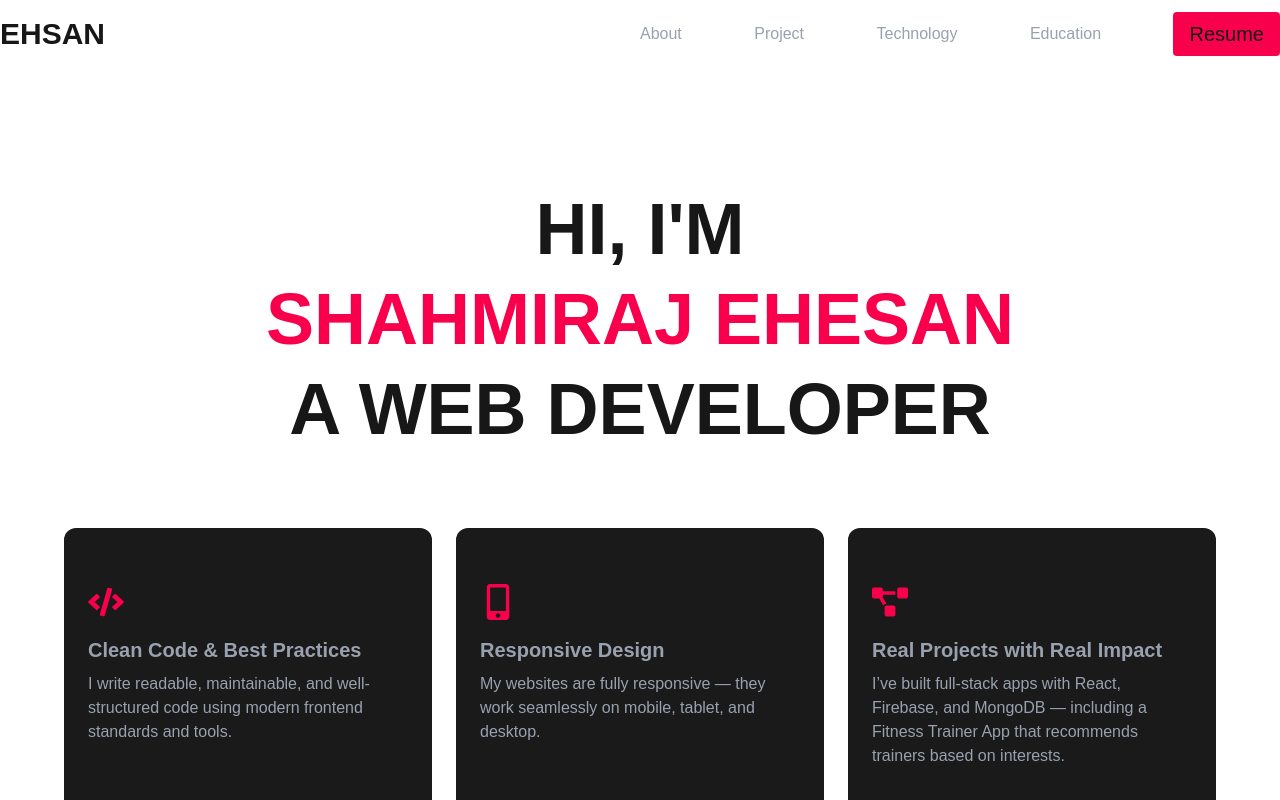
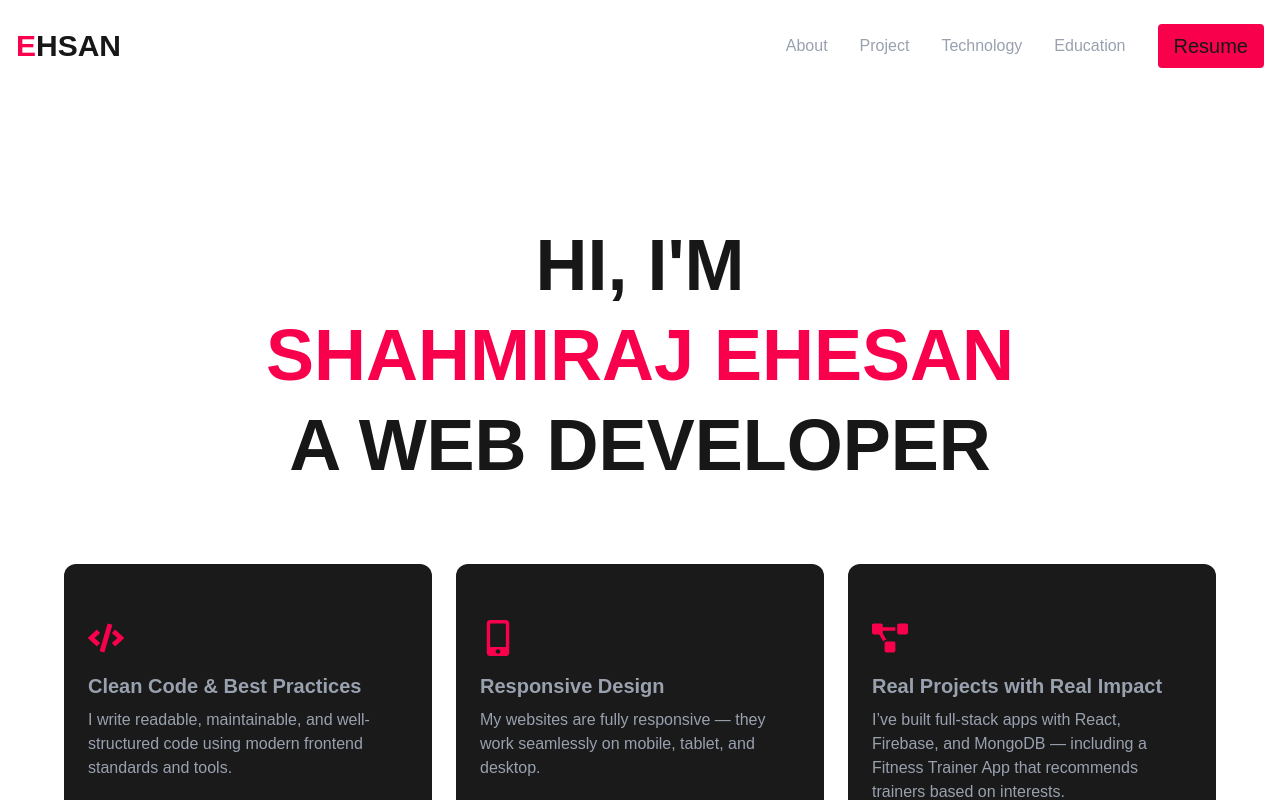
Before and after one commit to DevSadit/_portfolio, a Next.js app: page / in a window 1280 px wide. Shown: the top 800 px of the page. Built offline with nearby package versions, Linux system fonts and the light colour scheme.

Commit message:
navbar and projects section both updated 50%

```diff
--- a/app/_landing/Landing.jsx
+++ b/app/_landing/Landing.jsx
@@ -9,7 +9,7 @@ import TechStack from "./TechStack/TechStack";
 export default function Landing() {
   return (
     <div>
-      <div className="h-lvh">
+      <div className="min-h-screen">
         <Navbar />
         <Header />
       </div>
@@ -19,7 +19,7 @@ export default function Landing() {
       <div className="mt-20">
         <TechStack />
       </div>
-      <div>
+      <div className="min-h-screen">
         <Projects />
       </div>
       <div>
--- a/app/_landing/Projects/Projects.jsx
+++ b/app/_landing/Projects/Projects.jsx
@@ -1,129 +1,119 @@
 "use client";
 import { useState } from "react";
+import Image from "next/image";
+import Link from "next/link";
 
 export default function Projects() {
-  // State to track which project is being hovered
   const [hoveredProject, setHoveredProject] = useState(null);
+  const [isMounted, setIsMounted] = useState(false);
 
-  // Project data with title, description, and icon color
+  // Set isMounted to true when component mounts to prevent hydration issues
+  useState(() => {
+    setIsMounted(true);
+  }, []);
+
+  // Project data array - you can replace with your actual projects
   const projects = [
     {
       id: 1,
-      title: "Business Strategy",
-      description:
-        "Create visual plans showing the full scope of your project to keep you on track for success.",
-      iconColor: "bg-red-500",
-      iconClass: "i-business",
+      title: "Main Demo",
+      image: "/projects/main-demo.jpg", // Replace with your actual image path
+      category: "Web Development",
+      tag: "Trending",
+      tagColor: "bg-gradient-to-r from-blue-400 to-cyan-400", // Blue gradient for "Trending"
+      link: "/projects/main-demo",
     },
     {
       id: 2,
-      title: "App Development",
-      description:
-        "A wide collection of over 500 pre-built components to create modern mobile and web applications.",
-      iconColor: "bg-blue-500",
-      iconClass: "i-mobile",
-    },
-    {
-      id: 3,
-      title: "Web Development",
-      description:
-        "Create visual apps showing the full scope of your project to keep you on track for success.",
-      iconColor: "bg-pink-500",
-      iconClass: "i-web",
-    },
-    {
-      id: 4,
-      title: "SEO Marketing",
-      description:
-        "Optimize your content and improve your search engine rankings with advanced SEO strategies.",
-      iconColor: "bg-purple-500",
-      iconClass: "i-seo",
+      title: "Main Demo Light",
+      image: "/projects/main-demo-light.jpg",
+      category: "UI Design",
+      tag: null, // No tag for this one
+      link: "/projects/main-demo-light",
     },
   ];
 
   return (
-    <div className="w-full py-16 px-4 text-gray-800 dark:text-white">
-      {/* Main container */}
+    <section className="py-16 px-4">
       <div className="max-w-6xl mx-auto">
-        {/* Section Title */}
-        <div className="mb-12">
-          <h2 className="text-3xl md:text-4xl font-bold mb-2">What I Do</h2>
-          <div className="w-16 h-1 bg-pink-500"></div>
+        {/* Section Header */}
+        <div className="text-center mb-12">
+          <h2 className="text-3xl md:text-5xl font-bold mb-4 text-white">
+            My <span className="text-[#F9004D]">Projects</span>
+          </h2>
+          <p className="text-base md:text-lg text-gray-400 max-w-xl mx-auto">
+            Check out some of my latest projects and works that showcase my
+            skills and expertise
+          </p>
         </div>
 
-        {/* Projects Grid - 2 columns on medium screens and above */}
-        <div className="grid grid-cols-1 md:grid-cols-2 gap-6 md:gap-8">
+        {/* Projects Grid */}
+        <div className="grid grid-cols-1 md:grid-cols-2 gap-6 lg:gap-8">
           {projects.map((project) => (
             <div
               key={project.id}
-              className="relative"
-              onMouseEnter={() => setHoveredProject(project.id)}
-              onMouseLeave={() => setHoveredProject(null)}
+              className="group relative overflow-hidden rounded-lg transition-all duration-300"
+              onMouseEnter={() => isMounted && setHoveredProject(project.id)}
+              onMouseLeave={() => isMounted && setHoveredProject(null)}
             >
-              {/* Project Card */}
-              <div
-                className={`
-                  relative p-6 md:p-8 rounded-lg overflow-hidden
-                  transition-all duration-500 ease-in-out transform
-                  ${
-                    hoveredProject === project.id
-                      ? "bg-white dark:bg-gray-800 shadow-xl scale-105 border-t-4 border-pink-500"
-                      : "bg-gray-100 dark:bg-gray-900"
-                  }
-                `}
-              >
-                {/* Icon */}
-                <div className="mb-4">
-                  <div
-                    className={`w-12 h-12 rounded-lg flex items-center justify-center ${project.iconColor} text-white`}
-                  >
-                    {/* Using placeholder element for icon - you would replace with actual icons */}
-                    <div className="w-6 h-6">
-                      <img
-                        src="/api/placeholder/24/24"
-                        alt={project.title}
-                        className="w-full h-full"
-                      />
-                    </div>
+              {/* Project Image */}
+              <div className="relative aspect-[16/10] w-full overflow-hidden">
+                <div
+                  className={`w-full h-full bg-gray-700 transition-transform duration-500 ${
+                    hoveredProject === project.id ? "scale-110" : "scale-100"
+                  }`}
+                >
+                  {/* Note: Replace the div below with actual Image component when you have images */}
+                  {/* <Image
+                    src={project.image}
+                    alt={project.title}
+                    fill
+                    className="object-cover"
+                  /> */}
+
+                  {/* Placeholder div - remove this and uncomment Image above when you have actual images */}
+                  <div className="w-full h-full bg-gray-700 flex items-center justify-center">
+                    <span className="text-gray-500">{project.title} Image</span>
                   </div>
                 </div>
 
-                {/* Content */}
-                <div>
-                  <h3
-                    className={`text-xl font-bold mb-3 transition-colors duration-300 ${
-                      hoveredProject === project.id ? "text-pink-500" : ""
-                    }`}
+                {/* Tag (if exists) */}
+                {project.tag && (
+                  <div
+                    className={`absolute top-4 right-4 px-4 py-1 rounded text-white text-sm font-medium ${project.tagColor}`}
                   >
-                    {project.title}
-                  </h3>
-                  <p className="text-gray-600 dark:text-gray-300 text-sm md:text-base">
-                    {project.description}
-                  </p>
-                </div>
-
-                {/* Bottom Line - visible only on hover */}
-                <div
-                  className={`
-                  absolute bottom-0 left-0 h-1 bg-gradient-to-r from-pink-500 to-purple-500
-                  transition-all duration-500 ease-in-out
-                  ${hoveredProject === project.id ? "w-full" : "w-0"}
-                `}
-                ></div>
+                    {project.tag}
+                  </div>
+                )}
               </div>
 
-              {/* Box shadow overlay effect */}
+              {/* Project Info */}
+              <div className="absolute bottom-0 left-0 w-full p-6 bg-black bg-opacity-80 transform transition-transform duration-300 ease-in-out">
+                <h3 className="text-xl md:text-2xl font-bold text-white mb-1">
+                  {project.title}
+                </h3>
+                <p className="text-gray-300 text-sm">{project.category}</p>
+              </div>
+
+              {/* Hover Overlay - Only visible on hover */}
               <div
-                className={`
-                absolute inset-0 rounded-lg bg-gradient-to-r from-pink-500/20 to-purple-500/20 opacity-0
-                transition-opacity duration-500 pointer-events-none
-                ${hoveredProject === project.id ? "opacity-100" : ""}
-              `}
-              ></div>
+                className={`absolute inset-0 bg-black bg-opacity-70 flex items-center justify-center transform transition-opacity duration-300 ${
+                  hoveredProject === project.id
+                    ? "opacity-100"
+                    : "opacity-0 pointer-events-none"
+                }`}
+              >
+                <Link
+                  href={project.link}
+                  className="px-6 py-3 bg-[#F9004D] text-white font-medium rounded hover:bg-opacity-90 transition-all"
+                >
+                  View Project
+                </Link>
+              </div>
             </div>
           ))}
         </div>
       </div>
-    </div>
+    </section>
   );
 }
--- a/app/_landing/TechStack/TechStack.jsx
+++ b/app/_landing/TechStack/TechStack.jsx
@@ -1,4 +1,4 @@
-// Server component
+"use client";
 
 import TechGrid from "../_components/TechGrid";
 
@@ -11,8 +11,8 @@ export default function TechStack() {
       <p className="text-base md:text-lg text-gray-400">
         Technologies I've been working with currently
       </p>
-      <div className="w-full text-white h-screen py-6 px-4">
-        <div className="max-w-5xl mx-auto h-full">
+      <div className="w-full text-white py-6 px-4">
+        <div className="max-w-5xl mx-auto">
           <TechGrid />
         </div>
       </div>
--- a/app/_landing/_components/TechGrid.jsx
+++ b/app/_landing/_components/TechGrid.jsx
@@ -1,9 +1,15 @@
 "use client";
-import { useState } from "react";
+import { useState, useEffect } from "react";
 import Image from "next/image";
 
 export default function TechGrid() {
   const [hoveredTech, setHoveredTech] = useState(null);
+  const [isMounted, setIsMounted] = useState(false);
+
+  // Use useEffect to mark component as mounted
+  useEffect(() => {
+    setIsMounted(true);
+  }, []);
 
   // DO NOT modify this techList as per your request
   const techList = [
@@ -97,23 +103,14 @@ export default function TechGrid() {
   ];
 
   // Group by categories
-  const frontendTech = [];
-  const backendTech = [];
-  const versionControlTech = [];
-  const deploymentTech = [];
-
-  for (let i = 0; i < techList.length; i++) {
-    const tech = techList[i];
-    if (tech.category === "Frontend") {
-      frontendTech.push(tech);
-    } else if (tech.category === "Backend") {
-      backendTech.push(tech);
-    } else if (tech.category === "Version Control") {
-      versionControlTech.push(tech);
-    } else if (tech.category === "Deployment") {
-      deploymentTech.push(tech);
-    }
-  }
+  const frontendTech = techList.filter((tech) => tech.category === "Frontend");
+  const backendTech = techList.filter((tech) => tech.category === "Backend");
+  const versionControlTech = techList.filter(
+    (tech) => tech.category === "Version Control"
+  );
+  const deploymentTech = techList.filter(
+    (tech) => tech.category === "Deployment"
+  );
 
   // Render UI
   function renderTechSection(title, items) {
@@ -123,14 +120,15 @@ export default function TechGrid() {
           {title}
         </h3>
         <div className="grid grid-cols-2 sm:grid-cols-3 md:grid-cols-4 lg:grid-cols-5 gap-3">
-          {items.map(function (tech) {
-            const isHovered = hoveredTech === tech.name;
+          {items.map((tech) => {
+            // Only apply hover effects if mounted (client-side)
+            const isHovered = isMounted && hoveredTech === tech.name;
 
             return (
               <div
                 key={tech.name}
-                onMouseEnter={() => setHoveredTech(tech.name)}
-                onMouseLeave={() => setHoveredTech(null)}
+                onMouseEnter={() => isMounted && setHoveredTech(tech.name)}
+                onMouseLeave={() => isMounted && setHoveredTech(null)}
                 className="group"
               >
                 <div
--- a/app/_landing/navbar/Navbar.jsx
+++ b/app/_landing/navbar/Navbar.jsx
@@ -1,34 +1,179 @@
-import React from "react";
+"use client";
+
+import React, { useState, useEffect, useRef } from "react";
+import Link from "next/link";
+
 const Navbar = () => {
+  const [menuOpen, setMenuOpen] = useState(false);
+  const [isMounted, setIsMounted] = useState(false);
+  const navRef = useRef(null);
+  const menuRef = useRef(null);
+
+  // Prevent hydration issues
+  useEffect(() => {
+    setIsMounted(true);
+  }, []);
+
+  // Close menu when screen size changes to desktop
+  useEffect(() => {
+    const handleResize = () => {
+      if (window.innerWidth >= 768) {
+        setMenuOpen(false);
+      }
+    };
+
+    window.addEventListener("resize", handleResize);
+    return () => window.removeEventListener("resize", handleResize);
+  }, []);
+
+  // Handle outside click to close menu
+  useEffect(() => {
+    const handleOutsideClick = (event) => {
+      if (
+        menuOpen &&
+        navRef.current &&
+        !navRef.current.contains(event.target) &&
+        menuRef.current &&
+        !menuRef.current.contains(event.target)
+      ) {
+        setMenuOpen(false);
+      }
+    };
+
+    document.addEventListener("mousedown", handleOutsideClick);
+    return () => document.removeEventListener("mousedown", handleOutsideClick);
+  }, [menuOpen]);
+
+  // Handle body scroll lock when menu is open
+  useEffect(() => {
+    if (menuOpen) {
+      document.body.style.overflow = "hidden";
+    } else {
+      document.body.style.overflow = "auto";
+    }
+
+    return () => {
+      document.body.style.overflow = "auto";
+    };
+  }, [menuOpen]);
+
+  // Handle toggle menu
+  const toggleMenu = () => {
+    setMenuOpen(!menuOpen);
+  };
+
+  // Navigation links
+  const navLinks = [
+    { name: "About", href: "/about" },
+    { name: "Project", href: "/projects" },
+    { name: "Technology", href: "/technology" },
+    { name: "Education", href: "/education" },
+  ];
+
   return (
-    <nav className="flex items-center mt-3">
-      <ul className="w-1/2 items-center">
-        <li className="flex gap-x-2 items-center">
-          <h2 className="text-3xl uppercase font-bold">Ehsan</h2>
-        </li>
-      </ul>
+    <nav className="px-4 py-4 md:py-6 relative" ref={navRef}>
+      <div className="mx-auto flex items-center justify-between">
+        {/* Logo */}
+        <div className="flex items-center">
+          <h2 className="text-2xl md:text-3xl uppercase font-bold">
+            <span className="text-[#f9004d]">E</span>hsan
+          </h2>
+        </div>
 
-      <ul className="w-1/2 flex justify-between items-center group">
-        <li className="text-gray-400 transition-colors duration-300  hover:text-white">
-          About
-        </li>
-        <li className="text-gray-400 transition-colors duration-300  hover:text-white">
-          Project
-        </li>
-        <li className="text-gray-400 transition-colors duration-300  hover:text-white">
-          Technology
-        </li>
-        <li className="text-gray-400 transition-colors duration-300  hover:text-white">
-          Education
-        </li>
-        <button className="bg-[#f9004d] px-4 py-2 rounded text-xl transition-transform duration-300 hover:-translate-y-1 hover:shadow-md">
-          Resume
+        {/* Hamburger button - only visible on mobile */}
+        <button
+          type="button"
+          onClick={toggleMenu}
+          className="inline-flex items-center justify-center p-2 rounded-md text-gray-400 hover:text-white focus:outline-none md:hidden z-50"
+          aria-expanded={menuOpen ? "true" : "false"}
+        >
+          <span className="sr-only">Open main menu</span>
+          {/* Hamburger icon - show when menu is closed */}
+          <svg
+            className={`${menuOpen ? "hidden" : "block"} h-6 w-6`}
+            xmlns="http://www.w3.org/2000/svg"
+            fill="none"
+            viewBox="0 0 24 24"
+            stroke="currentColor"
+            aria-hidden="true"
+          >
+            <path
+              strokeLinecap="round"
+              strokeLinejoin="round"
+              strokeWidth={2}
+              d="M4 6h16M4 12h16M4 18h16"
+            />
+          </svg>
+          {/* X icon - show when menu is open */}
+          <svg
+            className={`${menuOpen ? "block" : "hidden"} h-6 w-6`}
+            xmlns="http://www.w3.org/2000/svg"
+            fill="none"
+            viewBox="0 0 24 24"
+            stroke="currentColor"
+            aria-hidden="true"
+          >
+            <path
+              strokeLinecap="round"
+              strokeLinejoin="round"
+              strokeWidth={2}
+              d="M6 18L18 6M6 6l12 12"
+            />
+          </svg>
         </button>
-      </ul>
+
+        {/* Desktop navigation - hidden on mobile */}
+        <div className="hidden md:flex md:items-center md:space-x-8">
+          {navLinks.map((link) => (
+            <Link
+              key={link.name}
+              href={link.href}
+              className="text-gray-400 transition-colors duration-300 hover:text-white"
+            >
+              {link.name}
+            </Link>
+          ))}
+          <button className="bg-[#f9004d] px-4 py-2 rounded text-xl transition-transform duration-300 hover:-translate-y-1 hover:shadow-md">
+            Resume
+          </button>
+        </div>
+      </div>
+
+      {/* Mobile navigation overlay - Fixed position, covers entire screen */}
+      <div
+        className={`fixed inset-0 bg-black bg-opacity-50 z-40 md:hidden transition-opacity duration-300 ${
+          menuOpen ? "opacity-100" : "opacity-0 pointer-events-none"
+        }`}
+        aria-hidden="true"
+      ></div>
+
+      {/* Mobile navigation - slides in from right side */}
+      <div
+        ref={menuRef}
+        className={`fixed top-0 right-0 z-40 w-4/5 max-w-sm h-screen bg-gray-900 shadow-xl transform transition-transform duration-300 ease-in-out ${
+          menuOpen ? "translate-x-0" : "translate-x-full"
+        } md:hidden overflow-y-auto`}
+      >
+        <div className="px-4 pt-20 pb-6 space-y-6 h-full flex flex-col">
+          {navLinks.map((link) => (
+            <Link
+              key={link.name}
+              href={link.href}
+              className="block px-3 py-3 text-lg font-medium text-gray-400 hover:text-white hover:bg-gray-800 rounded-md transition-colors duration-200"
+              onClick={() => setMenuOpen(false)}
+            >
+              {link.name}
+            </Link>
+          ))}
+          <div className="px-3 py-4 mt-auto mb-16">
+            <button className="w-full bg-[#f9004d] px-4 py-3 rounded text-xl transition-all duration-300 hover:shadow-lg hover:bg-opacity-90">
+              Resume
+            </button>
+          </div>
+        </div>
+      </div>
     </nav>
   );
 };
 
 export default Navbar;
-// text-gray-400
-// text-gray-400
```
